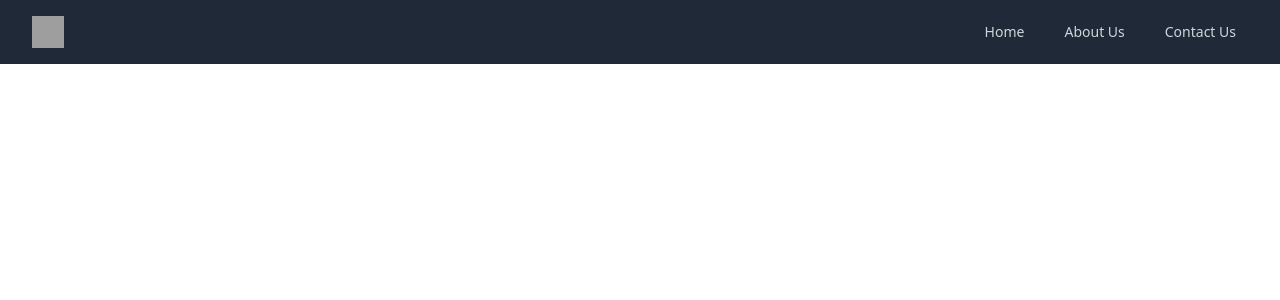
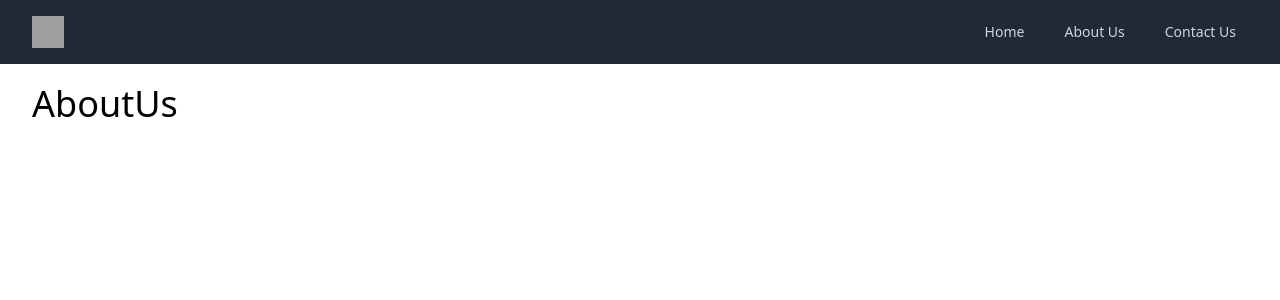
Before and after one commit to AbhayDedkawala/AbhayDedkawala, a React (Create React App) app: page /about-us in a window 1280 px wide. Shown: the top 300 px of the page. Built offline with nearby package versions, Linux system fonts and the light colour scheme; grey boxes are pictures that could not be loaded.

Commit message:
Add React router with Home, About us & Contact us pages.

```diff
--- a/package.json
+++ b/package.json
@@ -13,6 +13,7 @@
     "postcss-cli": "^11.0.0",
     "react": "^18.3.1",
     "react-dom": "^18.3.1",
+    "react-router-dom": "^6.26.1",
     "react-scripts": "5.0.1",
     "tailwindcss": "^3.4.10",
     "web-vitals": "^2.1.4"
--- a/src/App.js
+++ b/src/App.js
@@ -1,10 +1,25 @@
-import Navbar from './Navbar/Navbar';
+import { createBrowserRouter, RouterProvider } from "react-router-dom";
+
+import Navbar from "./Navbar/Navbar";
+import Home from "./Page/Home";
+import AboutUs from "./Page/AboutUs";
+import ContactUs from "./Page/ContactUs";
 
 function App() {
+
+  const router = createBrowserRouter([
+    { path: "/", element: <Home /> },
+    { path: "/about-us", element: <AboutUs /> },
+    { path: "/contact-us", element: <ContactUs /> }
+  ]);
+
   return (
     <>
       <div className="min-h-full">
         <Navbar />
+        <div className="mx-auto max-w-7xl px-4 sm:px-6 lg:px-8 mt-5">
+          <RouterProvider router={router} />
+        </div>
       </div>
     </>
   );
--- a/src/Navbar/Navbar.js
+++ b/src/Navbar/Navbar.js
@@ -17,9 +17,9 @@ function Navbar() {
                     </div>
                     <div className="hidden md:block">
                         <div className="ml-10 flex items-baseline space-x-4">
-                            <MenuLinks href={"#"} text={"Home"} />
-                            <MenuLinks href={"#"} text={"About Us"} />
-                            <MenuLinks href={"#"} text={"Contact Us"} />
+                            <MenuLinks href={"/"} text={"Home"} />
+                    <MenuLinks href={"/about-us"} text={"About Us"} />
+                    <MenuLinks href={"/contact-us"} text={"Contact Us"} />
                         </div>
                     </div>
                     <div className="-mr-2 flex md:hidden">
@@ -39,9 +39,9 @@ function Navbar() {
 
             <div className={"md:hidden transition-all ease-in-out duration-500 " + (showMobileMenu ? "block" : "hidden")} id="mobile-menu">
                 <div className="space-y-1 px-2 pb-3 pt-2 sm:px-3">
-                    <MenuLinks href={"#"} text={"Home"} />
-                    <MenuLinks href={"#"} text={"About Us"} />
-                    <MenuLinks href={"#"} text={"Contact Us"} />
+                    <MenuLinks href={"/"} text={"Home"} />
+                    <MenuLinks href={"/about-us"} text={"About Us"} />
+                    <MenuLinks href={"/contact-us"} text={"Contact Us"} />
                 </div>
             </div>
         </nav>
--- /dev/null
+++ b/src/Page/AboutUs.js
@@ -0,0 +1,5 @@
+function AboutUs() {
+    return <h1 className="text-4xl">AboutUs</h1>
+}
+
+export default AboutUs;
--- /dev/null
+++ b/src/Page/ContactUs.js
@@ -0,0 +1,5 @@
+function ContactUs() {
+    return <h1 className="text-4xl">Contact</h1>
+}
+
+export default ContactUs;
--- /dev/null
+++ b/src/Page/Home.js
@@ -0,0 +1,5 @@
+function Home() {
+    return <h1 className="text-4xl">Home</h1>
+}
+
+export default Home;
--- a/src/index.css
+++ /dev/null
@@ -1,13 +0,0 @@
-body {
-  margin: 0;
-  font-family: -apple-system, BlinkMacSystemFont, 'Segoe UI', 'Roboto', 'Oxygen',
-    'Ubuntu', 'Cantarell', 'Fira Sans', 'Droid Sans', 'Helvetica Neue',
-    sans-serif;
-  -webkit-font-smoothing: antialiased;
-  -moz-osx-font-smoothing: grayscale;
-}
-
-code {
-  font-family: source-code-pro, Menlo, Monaco, Consolas, 'Courier New',
-    monospace;
-}
--- a/src/index.js
+++ b/src/index.js
@@ -8,7 +8,7 @@ import reportWebVitals from './reportWebVitals';
 const root = ReactDOM.createRoot(document.getElementById('root'));
 root.render(
   <React.StrictMode>
-    <App />
+      <App />
   </React.StrictMode>
 );
 
```
Also changed, not shown: 1 other file (tests, documents, lock files or other folders).
